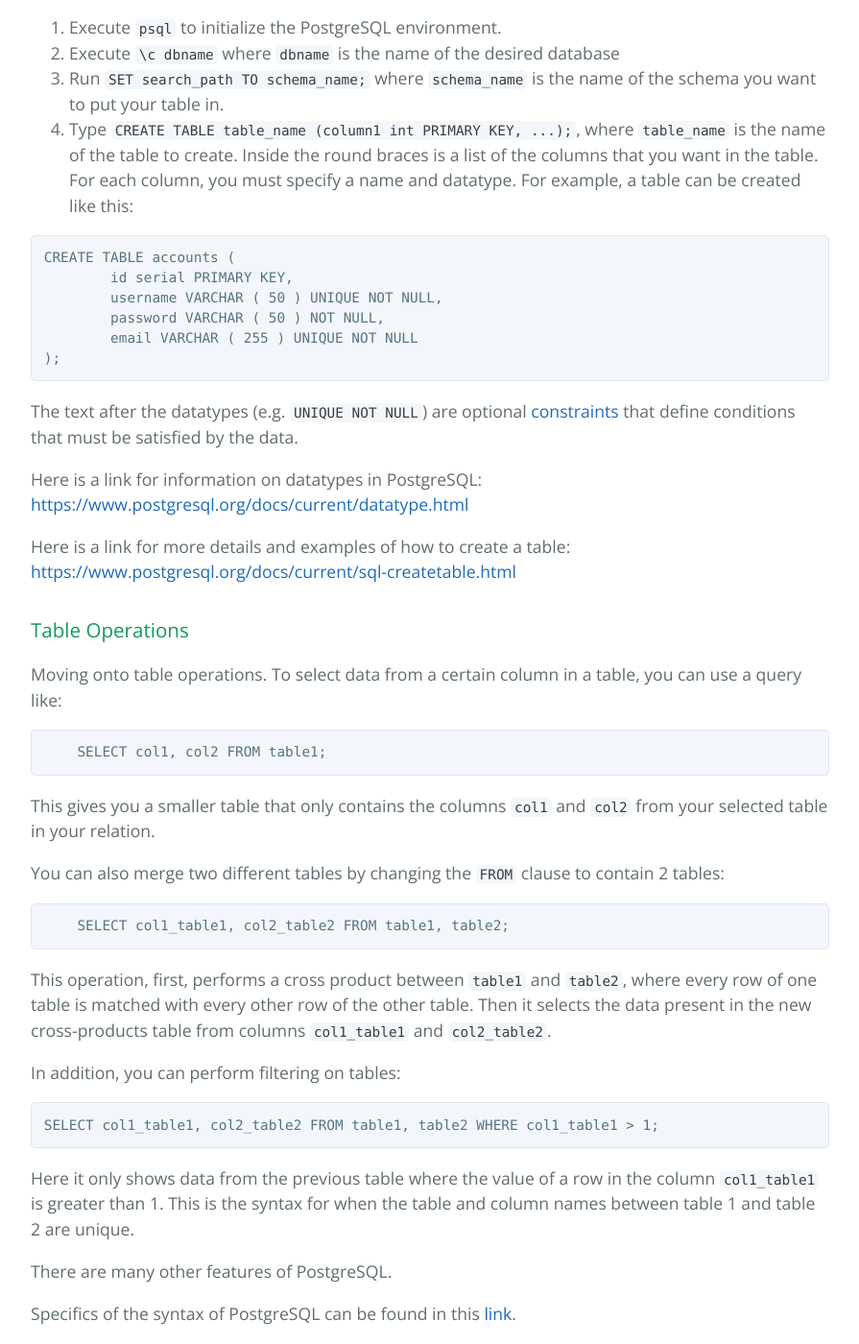
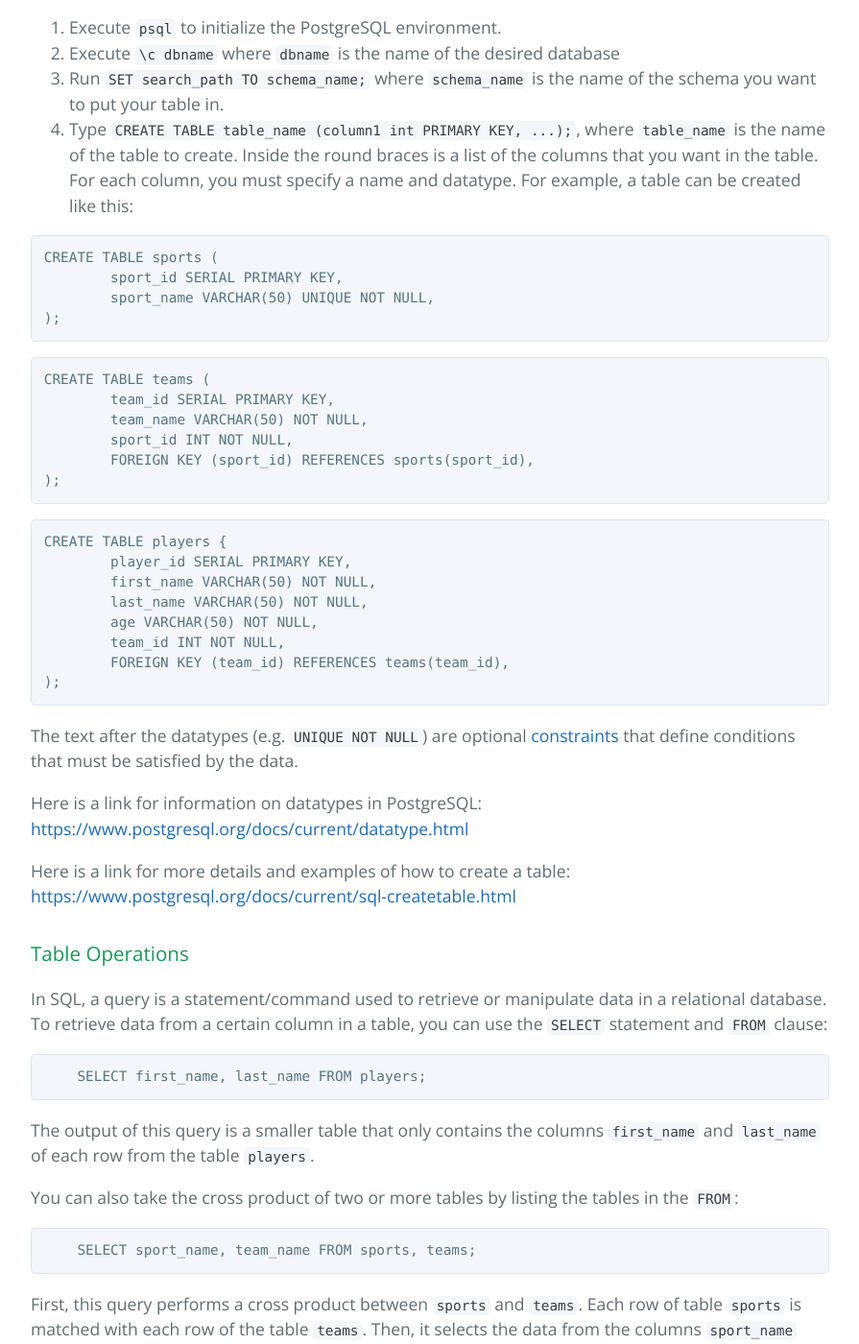
Before and after one commit to learning-software-engineering/learning-software-engineering.github.io, a Jekyll site: the page built from Topics/Tech_Stacks/PostgreSQL_psycopg2.md, in a window 1280 px wide and 1400 px high, scrolled down 3786 px. Shown: the whole window at 96% size, without its empty margins (192-1087 px from the left). Built offline with Jekyll 4.4.1, drawn with Linux system fonts in a browser that asks for light colours; our own code applies the rules of GitHub Pages for plain Markdown files; some of the changed text lies outside the part shown.

Commit message:
Update examples
Changed and added more "CREATE TABLE" examples to include other table constraints. Edited the explanations of SELECT and cross product queries for more clarity

````diff
--- a/Topics/Tech_Stacks/PostgreSQL_psycopg2.md
+++ b/Topics/Tech_Stacks/PostgreSQL_psycopg2.md
@@ -86,11 +86,27 @@ To create a table in the command line:
 4. Type `CREATE TABLE table_name (column1 int PRIMARY KEY, ...);`, where `table_name` is the name of the table to create. Inside the round braces is a list of the columns that you want in the table. For each column, you must specify a name and datatype. For example, a table can be created like this:
 
 ```
-CREATE TABLE accounts (
-	id serial PRIMARY KEY,
-	username VARCHAR ( 50 ) UNIQUE NOT NULL,
-	password VARCHAR ( 50 ) NOT NULL,
-	email VARCHAR ( 255 ) UNIQUE NOT NULL
+CREATE TABLE sports (
+	sport_id SERIAL PRIMARY KEY,
+	sport_name VARCHAR(50) UNIQUE NOT NULL,
+);
+```
+```
+CREATE TABLE teams (
+	team_id SERIAL PRIMARY KEY,
+	team_name VARCHAR(50) NOT NULL,
+	sport_id INT NOT NULL,
+	FOREIGN KEY (sport_id) REFERENCES sports(sport_id),
+);
+```
+```
+CREATE TABLE players {
+	player_id SERIAL PRIMARY KEY,
+	first_name VARCHAR(50) NOT NULL,
+	last_name VARCHAR(50) NOT NULL,
+	age VARCHAR(50) NOT NULL,
+	team_id INT NOT NULL,
+	FOREIGN KEY (team_id) REFERENCES teams(team_id),
 );
 ```
 The text after the datatypes (e.g. `UNIQUE NOT NULL`) are optional [constraints](https://www.postgresql.org/docs/16/ddl-constraints.html#DDL-CONSTRAINTS) that define conditions that must be satisfied by the data.
@@ -101,17 +117,17 @@ Here is a link for more details and examples of how to create a table: [https://
 
 
 ### Table Operations
-Moving onto table operations. To select data from a certain column in a table, you can use a query like:
+In SQL, a query is a statement/command used to retrieve or manipulate data in a relational database. To retrieve data from a certain column in a table, you can use the `SELECT` statement and `FROM` clause:
 ```
-    SELECT col1, col2 FROM table1;
+    SELECT first_name, last_name FROM players;
 ```
-This gives you a smaller table that only contains the columns `col1` and `col2` from your selected table in your relation.
+The output of this query is a smaller table that only contains the columns `first_name` and `last_name` of each row from the table `players`.
 
-You can also merge two different tables by changing the `FROM` clause to contain 2 tables:
+You can also take the cross product of two or more tables by listing the tables in the `FROM`:
 ```
-    SELECT col1_table1, col2_table2 FROM table1, table2;
+    SELECT sport_name, team_name FROM sports, teams;
 ```
-This operation, first, performs a cross product between `table1` and `table2`, where every row of one table is matched with every other row of the other table. Then it selects the data present in the new cross-products table from columns `col1_table1` and `col2_table2`.
+First, this query performs a cross product between `sports` and `teams`. Each row of table `sports` is matched with each row of the table `teams`. Then, it selects the data from the columns `sport_name` and `team_name` of every row present in the newly joined table.
 
 In addition, you can perform filtering on tables:
 ```
````
